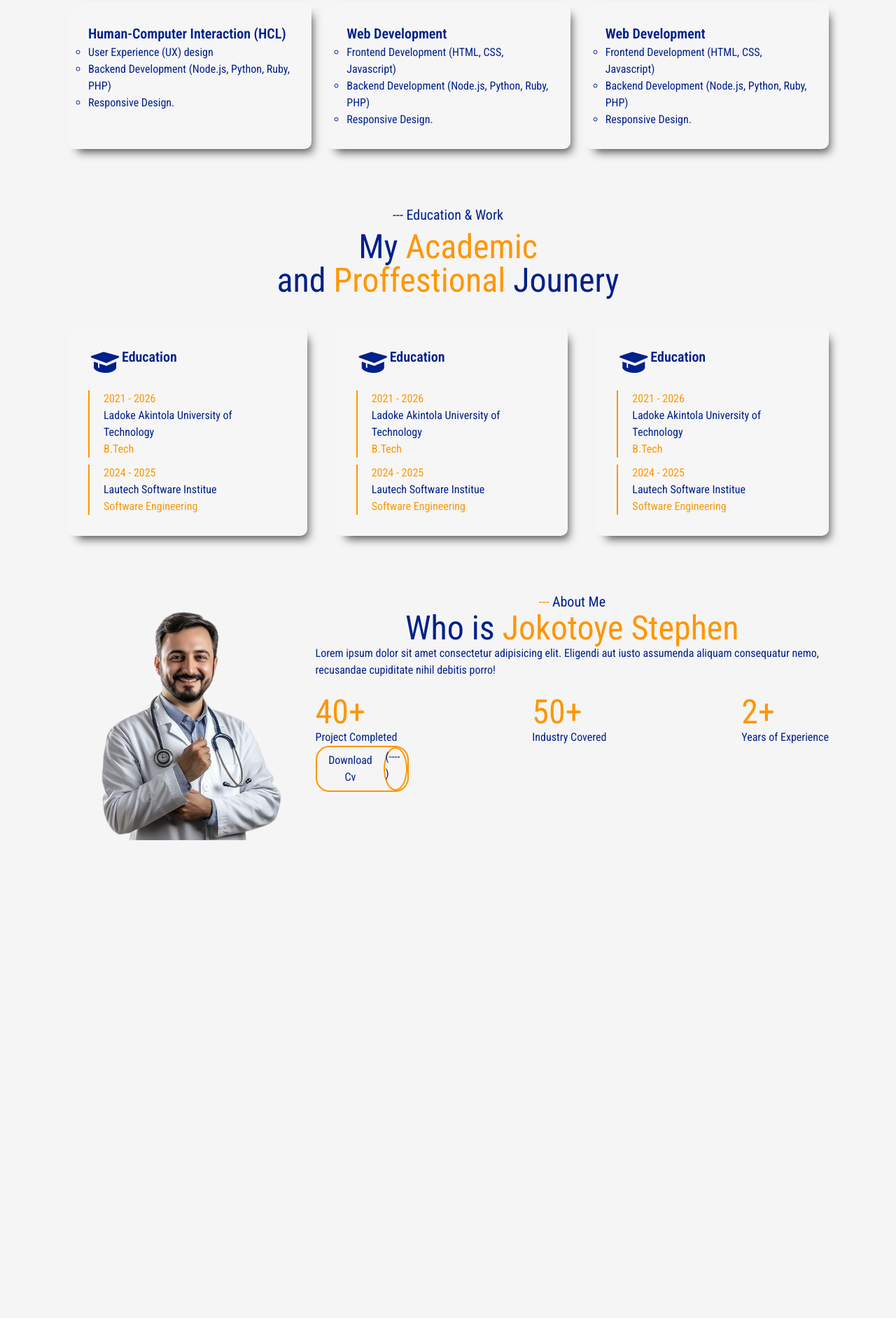
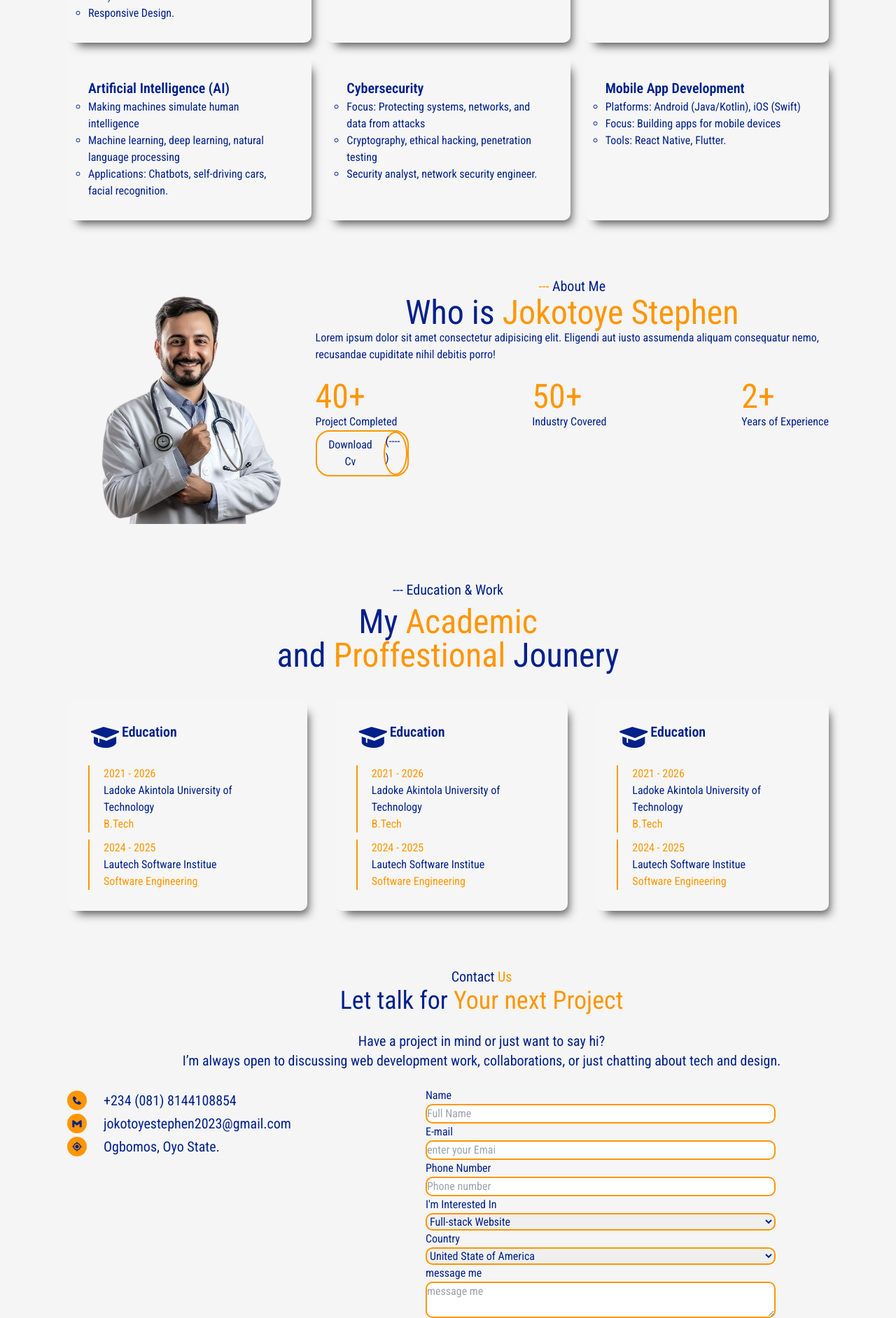
Before and after one commit to JokotoyeStephen/My-portfolio, a plain HTML site: page index.html in a window 1280 px wide. Shown: the part 916-2800 px from the top of the page at 70% size. Before the commit the page ends 2117 px from the top, so only its background shows below. Drawn offline with nearby package versions, Linux system fonts and the light colour scheme; some icons are missing.

Commit message:
conutination with of project making it more great

```diff
--- a/index.html
+++ b/index.html
@@ -4,10 +4,10 @@
     <meta charset="UTF-8">
     <meta name="viewport" content="width=device-width, initial-scale=1.0">
     <title>Stephens Portfolio</title>
-    <script src="https://cdn.jsdelivr.net/npm/@tailwindcss/browser@4"></script>
+    <!-- <script src="https://cdn.jsdelivr.net/npm/@tailwindcss/browser@4"></script> -->
     <script src="https://cdn.tailwindcss.com"></script>
     <link href='https://unpkg.com/boxicons@2.1.4/css/boxicons.min.css' rel='stylesheet'>
-    <script src="https://unpkg.com/typed.js@2.1.0/dist/typed.umd.js"></script>
+    <!-- <script src="https://unpkg.com/typed.js@2.1.0/dist/typed.umd.js"></script> -->
     <link rel="stylesheet" href="style.css">
     <link rel="stylesheet" href="https://cdn.jsdelivr.net/gh/iconoir-icons/iconoir@main/css/iconoir.css" />
     <link rel="shortcut icon" href="./images/AAA.png" type="image/x-icon">
@@ -15,20 +15,60 @@
     <link href="https://unpkg.com/aos@2.3.1/dist/aos.css" rel="stylesheet">
 </head>
 <body id="bodys">
-    <section class="flex justify-between shadow ">
+    <!-- <section class="flex justify-between shadow fixed w-full">
             <img src="./images/AAA.png" alt="" width="70px" class="ms-6" style="border-radius: 70px;">
             <ul class="flex gap-10 text-xl pt-6 pe-10" class="navitem">
                 <li><a href="">Home</a></li>
-                <li><a href="">Our Services</a></li>
-                <li><a href="">About Us</a></li>
+                <li><a href="#service">Our Services</a></li>
+                <li><a href="#about">About Us</a></li>
                 <li><a href="">Testimonial</a></li>
                 <li><a href="" class="btn" id="btn">Contact Us</a></li>
             </ul>
-    </section>
+    </section> -->
+
+
+<section class="flex justify-between items-center shadow fixed w-full bg-white z-50">
+    <img src="./images/AAA.png" alt="Logo" class="w-16 h-16 ml-4 sm:ml-6 rounded-full">
+    <nav class="hidden md:flex gap-8 text-lg pt-4 pr-6">
+        <a href="" class="hover:text-blue-600">Home</a>
+        <a href="#service" class="">Our Services</a>
+        <a href="#about" class="hover:text-blue-600">About Us</a>
+        <a href="" class="hover:text-blue-600">Testimonial</a>
+        <a href="" class="bg-blue-600 text-white px-4 py-2 rounded hover:bg-blue-700">Contact Us</a>
+    </nav>
+    <button class="md:hidden mr-4 focus:outline-none" id="menu-toggle" aria-label="Toggle menu">
+        <svg class="w-6 h-6" fill="none" stroke="currentColor" viewBox="0 0 24 24">
+            <path stroke-linecap="round" stroke-linejoin="round" stroke-width="2" d="M4 6h16M4 12h16M4 18h16" />
+        </svg>
+    </button>
+    <div class="hidden absolute top-16 left-0 w-full bg-white shadow-md md:hidden" id="mobile-menu">
+        <nav class="flex flex-col items-center gap-4 py-4 text-lg">
+            <a href="" class="hover:text-blue-600">Home</a>
+            <a href="#service" class="hover:text-blue-600">Our Services</a>
+            <a href="#about" class="hover:text-blue-600">About Us</a>
+            <a href="" class="hover:text-blue-600">Testimonial</a>
+            <a href="" class="bg-blue-600 text-white px-4 py-2 rounded hover:bg-blue-700">Contact Us</a>
+        </nav>
+    </div>
+</section>
+
+
+
+
+
+
+
+
+
+
+
+
+
+
     <img src="./images/img.png" alt="" width="20px" height="20px" id="light" onclick="darkMood()">
 
 
-    <section class="flex gap-30" class="hero">
+    <section class="flex gap-30 pt-24" class="hero">
         <div class="ps-24 pt-20">
             <p class="welcome">WELCOME TO MY WORLD</p>
             <h1 class="text-5xl">HI, I'm <SPan style="color: #ff9602;font-weight: 500;">Stephen Jokotoye</SPan> a <span id="typed"> Full stack developer</span></h1>
@@ -71,7 +111,7 @@
                 </ul>
             </div>
             <div class="card">
-                <h3>Computer Networks </h3>
+                <h3> Computer Networks </h3>
                 <ul style="list-style: circle;">
                     <li>Network Architecture</li>
                     <li>Wireless Communication</li>
@@ -79,32 +119,65 @@
                 </ul>
             </div>
             <div class="card">
-                <h3>Human-Computer Interaction (HCL)</h3>
+                <h3> Artificial Intelligence (AI)</h3>
                 <ul style="list-style: circle;">
-                    <li>User Experience (UX) design</li>
-                    <li>Backend Development (Node.js, Python, Ruby, PHP)</li>
-                    <li>Responsive Design.</li>
+                    <li> Making machines simulate human intelligence</li>
+                    <li>Machine learning, deep learning, natural language processing</li>
+                    <li>Applications: Chatbots, self-driving cars, facial recognition.</li>
                 </ul>
             </div>
             <div class="card">
-                <h3>Web Development </h3>
+                <h3> Cybersecurity </h3>
                 <ul style="list-style: circle;">
-                    <li>Frontend Development (HTML, CSS, Javascript)</li>
-                    <li>Backend Development (Node.js, Python, Ruby, PHP)</li>
-                    <li>Responsive Design.</li>
+                    <li>Focus: Protecting systems, networks, and data from attacks</li>
+                    <li>Cryptography, ethical hacking, penetration testing</li>
+                    <li>Security analyst, network security engineer.</li>
                 </ul>
             </div>
             <div class="card">
-                <h3>Web Development </h3>
+                <h3> Mobile App Development </h3>
                 <ul style="list-style: circle;">
-                    <li>Frontend Development (HTML, CSS, Javascript)</li>
-                    <li>Backend Development (Node.js, Python, Ruby, PHP)</li>
-                    <li>Responsive Design.</li>
+                    <li>Platforms: Android (Java/Kotlin), iOS (Swift)</li>
+                    <li>Focus: Building apps for mobile devices</li>
+                    <li>Tools: React Native, Flutter.</li>
                 </ul>
             </div>
         </div>
     </section>
-    <section class="mt-20">
+
+
+    <section class="mt-20 pe-24 ps-24" id="about">
+        <div class="flex">
+            <div>
+                <img src="./images/ef13771bd3956c84ed21a57c10cf05ee-removebg-preview (2).png" alt="">
+            </div>
+            <div class="about">
+                <p class="text-xl text-center"><span style="color: #ff9602;">--- </span>About Me</p>
+                <h2 class="text-5xl text-center">Who is <span style="color: #ff9602;">Jokotoye Stephen</span></h2>
+                <p>Lorem ipsum dolor sit amet consectetur adipisicing elit. Eligendi aut iusto assumenda aliquam consequatur nemo, recusandae cupiditate nihil debitis porro!</p>
+                <div class="flex pt-6 justify-between">
+                    <div>
+                        <h3 style="color: #ff9602;" class="text-5xl">40+</h3>
+                        <p>Project Completed</p>
+                    </div>
+                    <div>
+                        <h3 style="color: #ff9602;" class="text-5xl">50+</h3>
+                        <p>Industry Covered</p>
+                    </div>
+                    <div>
+                        <h3 style="color: #ff9602;" class="text-5xl">2+</h3>
+                        <p>Years of Experience</p>
+                    </div>
+                </div>
+                <div class="nop flex">
+                    <button class="btn1"><a href="">Download Cv</a></button>
+                    <p class="ikon text">(---- )</p>
+                </div>
+            </div>
+        </div>
+    </section>
+
+     <section class="mt-20">
         <p class="text-xl text-center">--- Education & Work </p>
         <h2 class="text-5xl text-center mt-2">My <span style="color: #ff9602;">Academic</span>  <br> and <span style="color: #ff9602;">Proffestional</span> Jounery</h2>
         <div class="flex ps-24 gap-10 pe-24 mt-4 pt-6 " id="cardo">
@@ -161,34 +234,54 @@
         </div>
     </section>
 
-    <section class="mt-20 pe-24 ps-24">
-        <div class="flex">
-            <div>
-                <img src="./images/ef13771bd3956c84ed21a57c10cf05ee-removebg-preview (2).png" alt="">
+    <section class="ps-24 pt-20 ">
+        <p class="text-xl text-center">Contact <span style="color: #ff9602;">Us</span></p>
+        <h2 class="text-4xl mb-6 text-center">Let talk for <span style="color: #ff9602;">Your next Project</span></h2>
+        <p class="text-xl text-center">Have a project in mind or just want to say hi?</p>
+        <p class="text-xl text-center">I’m always open to discussing web development work, collaborations, or just chatting about tech and design.</p>
+        <div class="flex gap-48 pt-6">
+
+
+        <div>
+            <div class="flex gap-6 rand1">
+                <i class="bx bxs-phone"></i>
+                <p class="text-xl">+234 (081) 8144108854</p></div>
+            <div class="flex gap-6 rand1">
+                <i class="bx bxl-gmail"></i>
+                <p class="text-xl">jokotoyestephen2023@gmail.com</p>
             </div>
-            <div class="about">
-                <p class="text-xl text-center"><span style="color: #ff9602;">--- </span>About Me</p>
-                <h2 class="text-5xl text-center">Who is <span style="color: #ff9602;">Jokotoye Stephen</span></h2>
-                <p>Lorem ipsum dolor sit amet consectetur adipisicing elit. Eligendi aut iusto assumenda aliquam consequatur nemo, recusandae cupiditate nihil debitis porro!</p>
-                <div class="flex pt-6 justify-between">
-                    <div>
-                        <h3 style="color: #ff9602;" class="text-5xl">40+</h3>
-                        <p>Project Completed</p>
-                    </div>
-                    <div>
-                        <h3 style="color: #ff9602;" class="text-5xl">50+</h3>
-                        <p>Industry Covered</p>
-                    </div>
-                    <div>
-                        <h3 style="color: #ff9602;" class="text-5xl">2+</h3>
-                        <p>Years of Experience</p>
-                    </div>
-                </div>
-                <div class="nop flex">
-                    <button class="btn1"><a href="">Download Cv</a></button>
-                    <p class="ikon text">(---- )</p>
-                </div>
+            <div class="flex gap-6 rand1">
+                <i class="bx bx-current-location"></i>
+                <p class="text-xl">Ogbomos, Oyo State.</p>
             </div>
+        </div>
+
+            <form action="" method="post" class="input">
+                <label for="">Name</label><br> <input type="text" placeholder="Full Name"><br>
+                <label for="">E-mail </label><br><input type="email" placeholder="enter your Emai"><br>
+                <label for="">Phone Number</label><br><input type="number" name="" id="" placeholder="Phone number"><br>
+                <label for="">I'm Interested In</label><br>
+                    <select name="" id="">
+                        <option value="Full-stack">Full-stack Website</option>
+                        <option value="Wordpress">Wordpress Development</option>
+                        <option value="Landing">Landing Page</option>
+                        <option value="websites">Website Design</option>
+                        <option value="E-commerce">E-commerce Website</option>
+                        <option value="Maintenance">Maintenance & Support</option>
+                    </select><br>
+                     <label for="">Country</label><br>
+                    <select name="Country" id="">
+                        <option value="America">United State of America</option>
+                        <option value="Kingdom">United Kingdom</option>
+                        <option value="Mexico">Mexico</option>
+                        <option value="Others">Others</option>
+                    </select>
+                    <br>
+
+                    <label for="">message me</label>
+                    <br>
+                    <textarea name="message" id="message" placeholder="message me"></textarea>
+            </form>
         </div>
     </section>
     <script src="./sript.js"></script>
--- a/style.css
+++ b/style.css
@@ -1,4 +1,3 @@
-
 @import url('https://fonts.googleapis.com/css2?family=Fredoka:wght@300..700&family=Roboto+Condensed:ital,wght@0,100..900;1,100..900&family=Roboto:ital,wght@0,100..900;1,100..900&display=swap');
 *{
     margin: 0;
@@ -61,8 +60,6 @@ h1 {
 }
 .card:hover {
     background-color:rgba(242, 182, 16, 0.1);
-    /* color: #00208A; */
-    /* border:  2px solid #ff9602; */
 }
 .card h3 {
     font-size: 20px;
@@ -78,25 +75,41 @@ h1 {
     padding-left: 20px;
     margin-top: 10px;
 }
-/* #cardo{
-    justify-content: center;
-} */
 .para {
     color: #ff9602;
 }
 .btn1 {
     padding: 7px;
-    /* background-color: #f5f5f5; */
     border-radius: 20px;
 }
 .nop {
-    /* background-color: #ff9602; */
     border: 2px solid #ff9602;
     width: 133.5px;
-    /* padding: 2PX; */
     border-radius: 20PX;
 }
 .ikon{
     border: 2px solid #ff9602;
     border-radius: 50%;
 }
+.rand1 {
+    margin-top: 5px;
+}
+.rand1 i {
+    background-color: #ff9602;
+    padding: 6px;
+    border-radius: 50%;
+}
+form{
+    /* flex-wrap: wrap; */
+    display: block;
+}
+label{
+    margin-top: 4px;
+}
+input, textarea, select{
+    /* background-color: #ff9602; */
+    border: 2px solid #ff9602;
+    width: 500px;
+    padding: 20px;
+    border-radius: 10px;
+}
```
